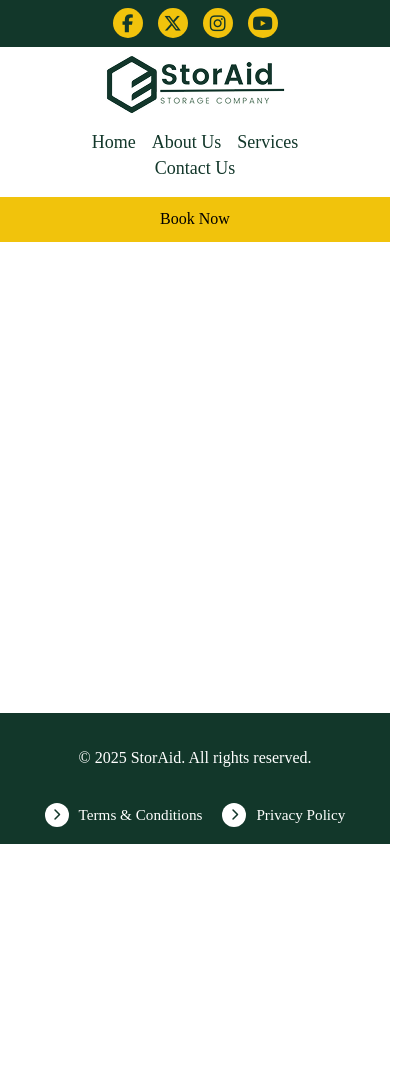
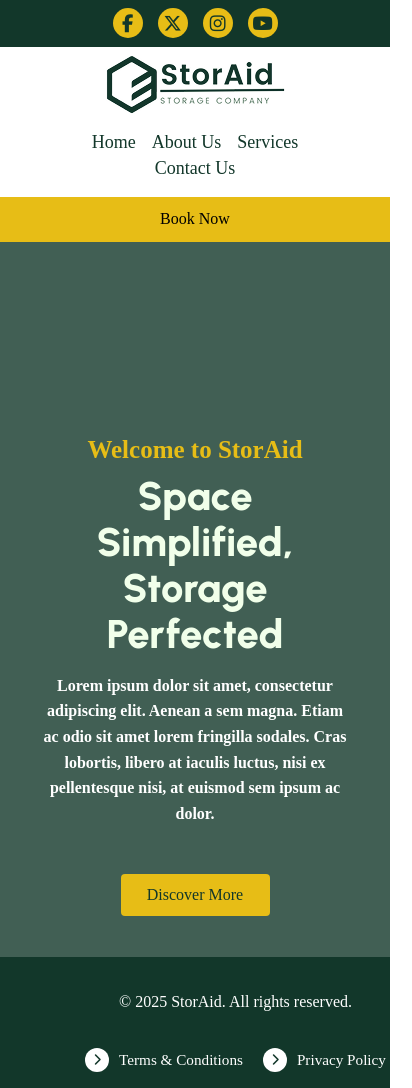
Before and after one commit to mriadalrashed/storaid-design, a React (Vite) app: page / in a window 390 px wide. Shown: the whole page, 412 px wide, since content can reach past the window. Before the commit the page ends 844 px from the top, so only its background shows below. Built offline with nearby package versions, Linux system fonts and the light colour scheme; a web font is replaced by a local one.

Commit message:
Add Hero section component with main heading and background

```diff
--- /dev/null
+++ b/src/components/Hero.jsx
@@ -0,0 +1,30 @@
+import React from "react";
+import "../style/Hero.css";
+
+export default function Hero() {
+  return (
+    <section className="hero">
+      <div className="container">
+        <div className="hero-text-button">
+          <div className="hero-text">
+            <p>Welcome to StorAid</p>
+            <h1>Space Simplified, Storage Perfected</h1>
+            <p>
+              Lorem ipsum dolor sit amet, consectetur adipiscing elit. Aenean a sem magna.
+              Etiam ac odio sit amet lorem fringilla sodales. Cras lobortis, libero at iaculis luctus,
+              nisi ex pellentesque nisi, at euismod sem ipsum ac dolor.
+            </p>
+          </div>
+
+          <div className="button">
+            <button>Discover More</button>
+          </div>
+        </div>
+
+        <div className="hero-image">
+          <img src="/images/delivery-man.png" alt="Delivery Service" />
+        </div>
+      </div>
+    </section>
+  );
+}
--- a/src/pages/Home.jsx
+++ b/src/pages/Home.jsx
@@ -1,3 +1,13 @@
+import React from "react";
+import Header from "../components/Header";
+import Footer from "../components/Footer";
+import Hero from "../components/Hero";
+
 export default function Home() {
-  return <h1></h1>;
+  return (
+    <>
+      <Hero />
+
+    </>
+  );
 }
--- a/src/style/Footer.css
+++ b/src/style/Footer.css
@@ -9,8 +9,18 @@
   width: 100%;
   min-height: 90px;
 }
+.footer .container {
+  display: grid;
+  grid-template-columns: repeat(12, 1fr);
+  align-items: center;
+  width: 90%;
+  max-width: 1400px;
+  margin: 0 auto;
+  box-sizing: border-box;
+}
 
 .footer-content {
+  grid-column: 1 / -1;
   display: flex;
   justify-content: space-between;
   align-items: center;
--- a/src/style/Header.css
+++ b/src/style/Header.css
@@ -1,7 +1,7 @@
 @import "./variables.css";
 
 /* Header */
-header {
+.header {
   position: fixed;
   top: 0;
   left: 0;
@@ -9,6 +9,8 @@ header {
   height: 4.75rem;
   z-index: 1000;
 }
+
+
 
 /* Top Bar */
 .top-bar {
--- /dev/null
+++ b/src/style/Hero.css
@@ -0,0 +1,136 @@
+@import "./variables.css";
+
+.hero {
+  width: 100%;
+  height: 715px;
+  background-color: var(--Accent3);
+  color: var(--main-color);
+  padding: 195px 0;
+  overflow: hidden;
+}
+
+.container {
+  display: grid;
+  grid-template-columns: repeat(12, 1fr);
+  gap: 32px;
+  padding: 0 120px;
+}
+
+.hero-image {
+  grid-column: span 4;
+}
+
+.hero-image img {
+  width: 120%;
+  height: auto;
+  object-fit: contain;
+  transform: translateY(2rem);
+}
+
+.hero-text-button {
+  display: flex;
+  flex-direction: column;
+  gap: 32px;
+  margin-bottom: 2rem;
+  grid-column: span 8;
+}
+
+.hero-text p:first-child {
+  font-size: 1.563rem;
+  font-weight: 800;
+  color: var(--main-yallow-color);
+  margin: 0;
+  padding-bottom: 10px;
+}
+
+.hero-text h1 {
+  font-size: 5rem;
+  font-weight: 800;
+  line-height: 1.15;
+  color: var(--color4);
+  margin: 0;
+}
+
+.hero-text p:last-child {
+  font-size: 1rem;
+  font-weight: 800;
+  color: var(--main-color);
+}
+
+.hero-text-button .button button {
+  width: 9.313rem;
+  height: 2.625rem;
+  background-color: var(--main-yallow-color);
+  border: none;
+  border-radius: 4px;
+  align-items: center;
+  cursor: pointer;
+  color: var(--secondary-color);
+}
+
+@media (max-width: 1200px) {
+  .container {
+    grid-template-columns: 1fr;
+    padding: 0 40px;
+  }
+
+  .hero-image img {
+    display: none;
+  }
+
+  .hero-text p:last-child {
+    font-size: 1rem;
+    font-weight: 800;
+    color: var(--main-color);
+  }
+}
+
+@media (max-width: 992px) {
+  .hero-text p:first-child {
+    text-align: center;
+  }
+
+  .hero-text h1 {
+    text-align: center;
+  }
+
+  .hero-text p:last-child {
+    text-align: center;
+  }
+
+  .hero-text-button .button {
+    display: flex;
+    justify-content: center;
+  }
+}
+
+@media (max-width: 768px) {
+  .hero-text p:first-child {
+    text-align: center;
+  }
+
+  .hero-text h1 {
+    font-size: 3rem;
+    text-align: center;
+  }
+
+  .hero-text-button .button {
+    display: flex;
+    justify-content: center;
+  }
+
+  .hero-text p:last-child {
+    text-align: center;
+  }
+}
+
+@media (max-width: 576px) {
+  .hero-text h1 {
+    font-size: 2.5rem;
+    text-align: center;
+  }
+
+  .hero-text p:last-child {
+    text-align: center;
+  }
+}
--- a/src/style/variables.css
+++ b/src/style/variables.css
@@ -3,8 +3,11 @@
 :root {
   --main-color: #FFFFFF;
   --secondary-color: #12372A;
-  --main-yallow-color: #F1C30C;
-  --Accent3: #12372A;
+  --main-yallow-color: #e7bd16;
+  --Accent3: #12372ACC;
+  --color2: #ECECEC;
+  --color3: #FAF8EC;
+  --color4: #F1FFEA;
   --hover-color: #e6b800;
   --font-main: 'Inter', sans-serif;
   --font-title: 'Urbanist', sans-serif;
@@ -40,9 +43,13 @@ h1, h2, h3, h4, h5, h6 {
 
 .container {
   width: 100%;
+  max-width: 1400px;
   margin: 0 auto;
-  padding: 0 1rem;
+  padding: 0 5vw;
+  box-sizing: border-box;
 }
+
+
 
 @media (min-width: 48rem) { .container { width: 46.875rem; } }
 @media (min-width: 62rem) { .container { width: 60.625rem; } }
```
Also changed, not shown: public/images/delivery-man.png (added).
